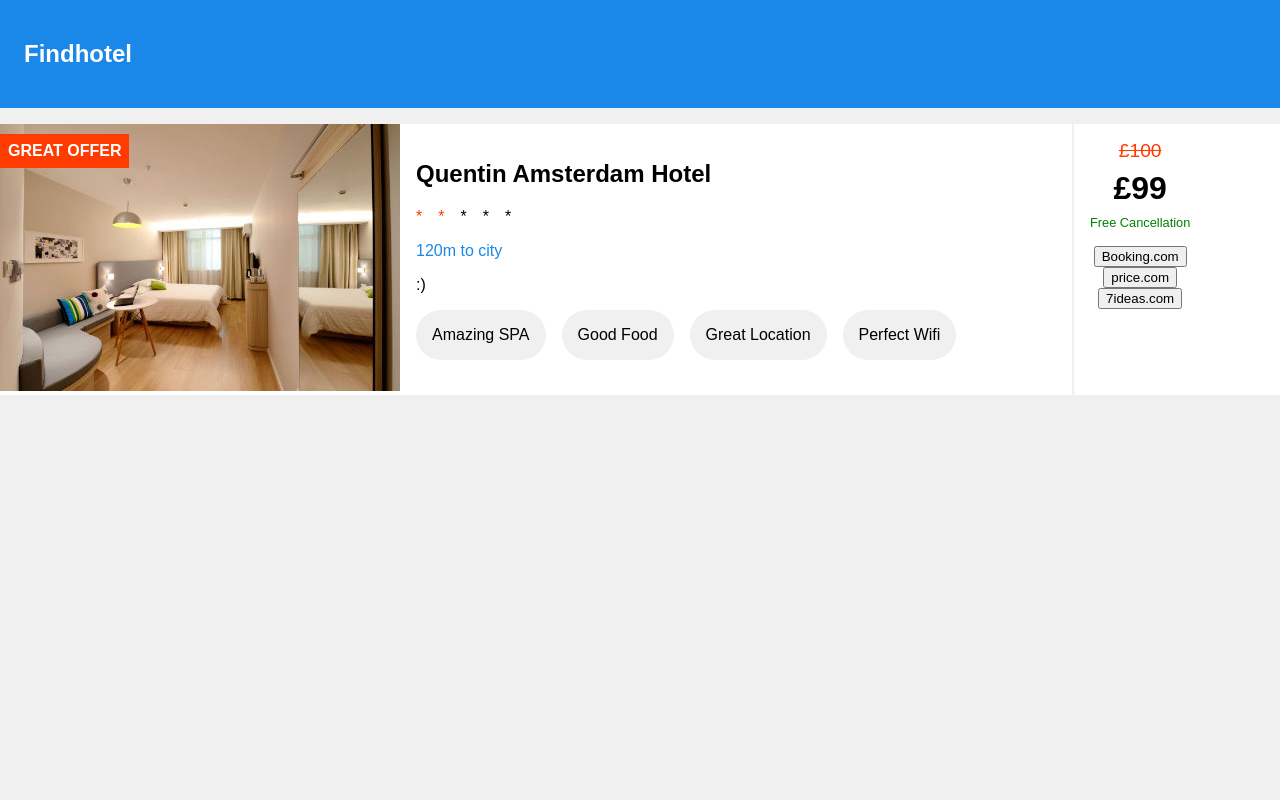
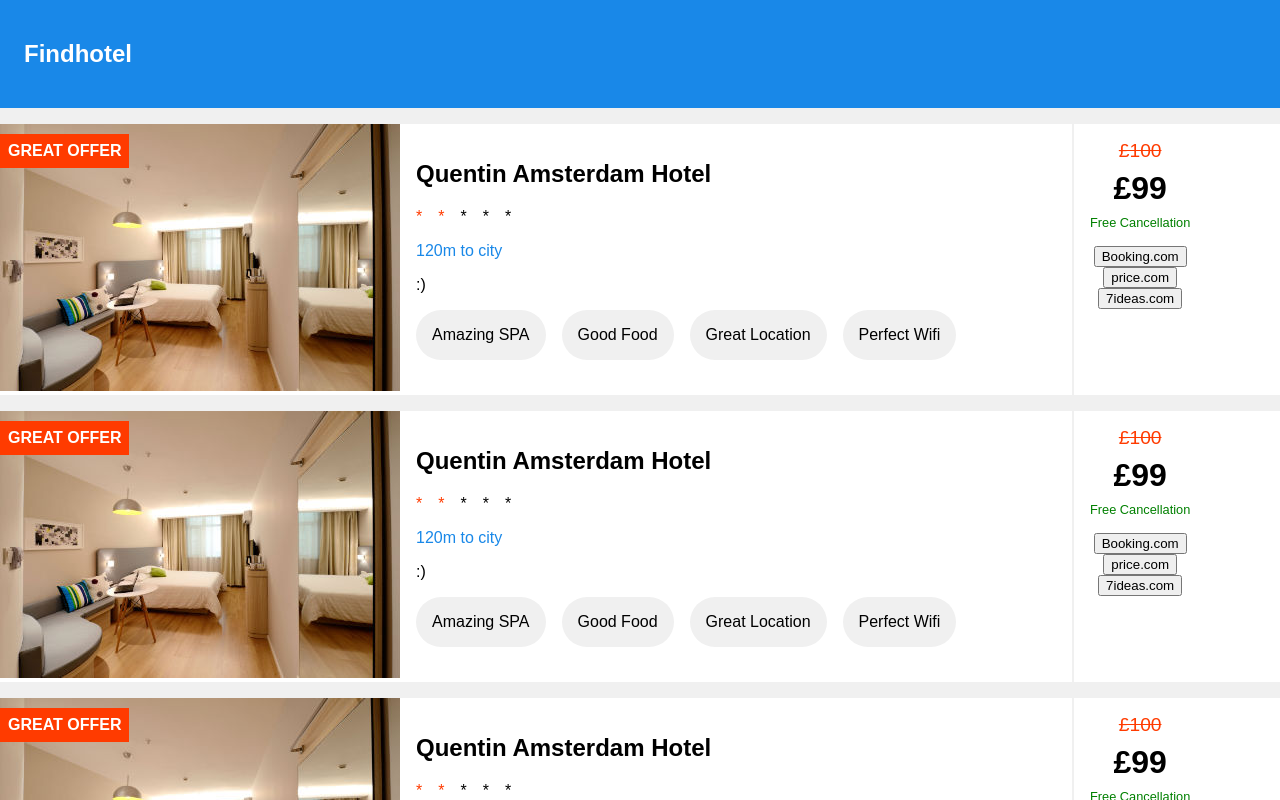
Before and after one commit to fellyph/findhotel, a React (Create React App) app: page / in a window 1280 px wide. Shown: the top 800 px of the page. Built offline with nearby package versions, Linux system fonts and the light colour scheme.

Commit message:
adding data on offer, adding proptypes on offerlist and offer

```diff
--- a/package.json
+++ b/package.json
@@ -5,6 +5,7 @@
   "dependencies": {
     "node-sass-chokidar": "0.0.3",
     "npm-run-all": "^4.1.1",
+    "prop-types": "^15.6.0",
     "react": "^16.0.0",
     "react-dom": "^16.0.0",
     "react-scripts": "1.0.14"
--- a/src/App.css
+++ b/src/App.css
@@ -12,7 +12,8 @@
 
 .offer {
   background: #fff;
-  display: flex; }
+  display: flex;
+  margin-bottom: 1em; }
   .offer .description {
     width: 50%;
     padding: 1em; }
--- a/src/App.js
+++ b/src/App.js
@@ -14,13 +14,19 @@ class App extends Component {
   getOffer () {
     axios.get('/data/fe-challenge.json')
       .then((result) => {
-        console.log('success',result)
-        this.setState({offers: result})
+        console.log('success',result.data)
+        this.setState({
+          offers: result.data
+        })
       })
       .catch((error) => {
         console.log(error)
       })
-}
+  }
+
+  componentDidMount () {
+    this.getOffer()
+  }
 
   render () {
     return (
@@ -28,7 +34,7 @@ class App extends Component {
         <header className="App-header">
           <h1 className="App-title">Findhotel</h1>
         </header>
-        <OfferList offers={this.getOffer()} />
+        {!!this.state.offers && <OfferList offers={this.state.offers} />}
       </div>
     );
   }
--- a/src/components/offer/offer.js
+++ b/src/components/offer/offer.js
@@ -2,13 +2,24 @@ import React from 'react'
 import PriceDetails from './priceDetails'
 import Description from './description'
 import Thumb from '../common/thumb'
+import PropTypes from 'prop-types'
 
-const Offer = () => (
+const Offer = ({name, images, placeShort, reviewCount, startRating, guestVote, offers}) => (
   <div className="offer">
-    <Thumb />
-    <Description />
-    <PriceDetails />
+    <Thumb images={images} />
+    <Description name={name} placeShort={placeShort} reviewCount={reviewCount} startRating={startRating} guestVote={guestVote} />
+    <PriceDetails offers={offers} />
   </div>
 )
 
+
+Offer.propTypes = {
+  name: PropTypes.string,
+  images: PropTypes.array,
+  startRating: PropTypes.number,
+  placeShort: PropTypes.string,
+  reviewCount: PropTypes.number,
+  offers: PropTypes.array
+}
+
 export default Offer
--- a/src/components/offer/offerList.js
+++ b/src/components/offer/offerList.js
@@ -1,10 +1,17 @@
 import React from 'react'
+import PropTypes from 'prop-types'
 import Offer from './offer'
 
 const OfferList = ({offers}) => (
   <section className="offers-list">
-    <Offer />
+    {offers.map((offer, index) => (
+      <Offer key={index}/>
+    ))}
   </section>
 )
 
+OfferList.propTypes = {
+  offers: PropTypes.array
+}
+
 export default OfferList
--- a/src/sass/_offer.scss
+++ b/src/sass/_offer.scss
@@ -1,6 +1,7 @@
 .offer {
   background: #fff;
   display: flex;
+  margin-bottom: 1em;
 
   .description {
     width: 50%;
```
